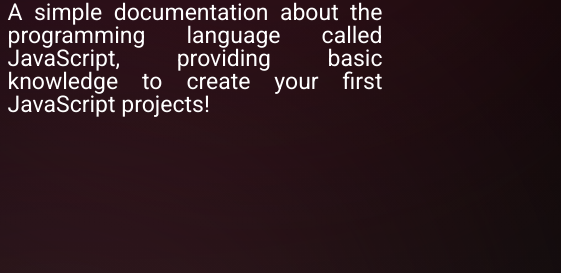
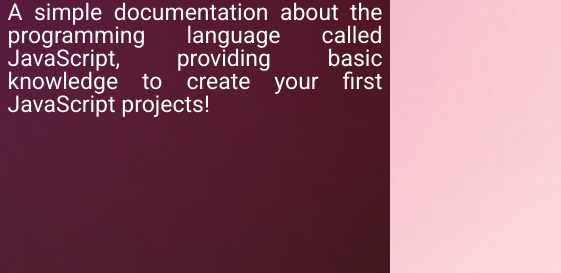
Before and after one commit to Poufles/poufsadev, a plain HTML site: page index.html in a window 390 px wide. Shown: the part 468-741 px from the top of the page, 561 px wide, since content can reach past the window. Drawn offline with Linux system fonts and the light colour scheme.

Commit message:
Update index.css

```diff
--- a/styles/index.css
+++ b/styles/index.css
@@ -37,7 +37,6 @@
 
 body {
     background-image: linear-gradient(#000 0%, #151515 10%, #000 90%);
-    overflow-x: hidden;
     padding: 0 75px;
     display: grid;
     grid-template-columns: repeat(12, 1fr);
@@ -493,12 +492,17 @@
 
 .circle {
     border-radius: 50%;
-    position: absolute;
+    position: fixed;
     z-index: -1;
     filter: blur(200px);
     opacity: 0.25;
     width: 955px;
     height: 955px;
+    transition: 0.5s ease-in-out;
+}
+
+.circle-hide {
+    opacity: 0;
 }
 
 .primary {
@@ -625,6 +629,7 @@
     }
 
     .nav-links-alt {
+        margin: 20px 30px;
         align-items: center;
     }
 
@@ -662,9 +667,4 @@
         font-size: 30px;
         text-align: center;
     }
-
-    .circle {
-        width: 600px;
-        height: 600px;
-    }
 }
```
